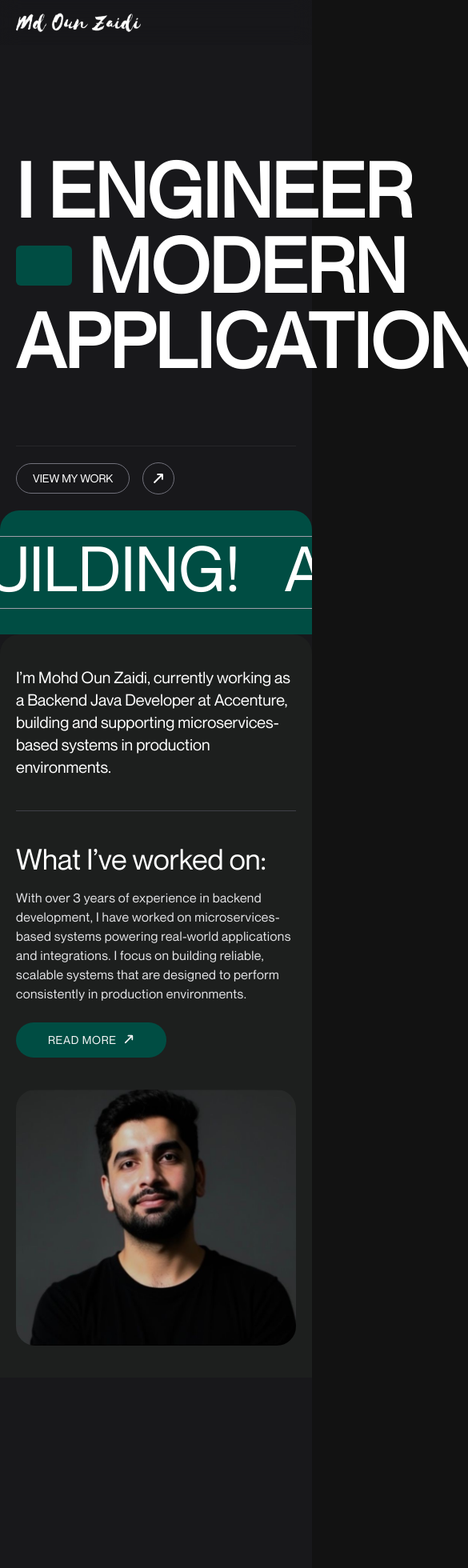
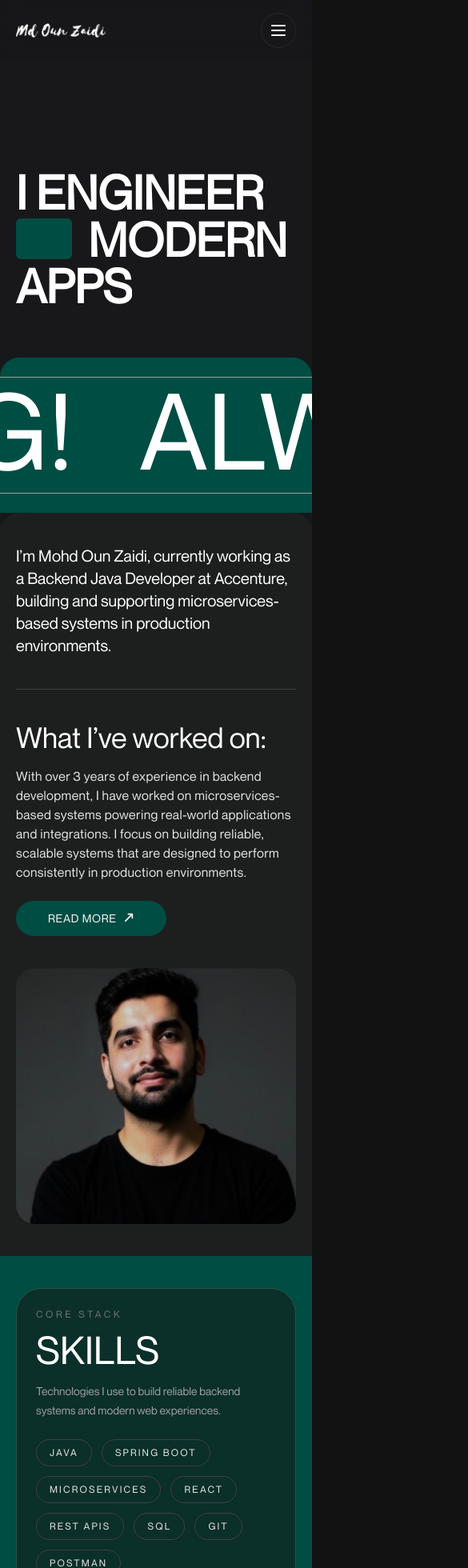
Before and after one commit to mdounzaidi/mdounzaidi-portfolio, a React (Vite) app: page / in a window 390 px wide. Shown: the top 1960 px of the page at 80% size, 585 px wide, since content can reach past the window. Built offline with nearby package versions, Linux system fonts and the light colour scheme.

Commit message:
update to my portfolio

```diff
--- a/src/App.jsx
+++ b/src/App.jsx
@@ -7,6 +7,7 @@ import Eyes from "./components/Eyes";
 import Featured from "./components/Featured";
 import Cards from "./components/Cards";
 import Footer from "./components/Footer";
+import MobileSkills from "./components/MobileSkills";
 import LocomotiveScroll from "locomotive-scroll";
 
 function App() {
@@ -27,7 +28,10 @@ function App() {
       <HeroSection />
       <Marquee />
       <About />
-      <Eyes />
+      <div className="hidden sm:block">
+        <Eyes />
+      </div>
+      <MobileSkills />
       <Featured />
       <Footer />
     </div>
--- a/src/components/HeroSection.jsx
+++ b/src/components/HeroSection.jsx
@@ -11,7 +11,11 @@ function HeroSection() {
       className="container w-full"
     >
       <div className="textstructure py-[10vh] pt-[16vh]">
-        {["I ENGINEER", "MODERN ","APPLICATIONS"].map((item, index) => (
+        {[
+          { desktop: "I ENGINEER", mobile: "I ENGINEER" },
+          { desktop: "MODERN ", mobile: "MODERN" },
+          { desktop: "APPLICATIONS", mobile: "APPS" },
+        ].map((item, index) => (
           <div key={index} className="masker">
             <div className="w-fit flex items-center overflow-hidden ">
               {index === 1 && (
@@ -28,15 +32,16 @@ function HeroSection() {
               )}
               <h1
                 key={index}
-                className="font-FoundersGroteskCondensed md:text-[7vw] sm:text-[8vw] text-[24vw] uppercase font-bold whitespace-nowrap leading-none"
+                className="font-FoundersGroteskCondensed text-[15vw] uppercase font-bold whitespace-nowrap leading-none sm:text-[8vw] md:text-[7vw]"
               >
-                {item}
+                <span className="sm:hidden">{item.mobile}</span>
+                <span className="hidden sm:inline">{item.desktop}</span>
               </h1>
             </div>
           </div>
         ))}
       </div>
-      <div className="flex items-center justify-between border-t-[1px] border-zinc-800 py-5 font-NueueMontreal">
+      <div className="hidden items-center justify-between border-t-[1px] border-zinc-800 py-5 font-NueueMontreal sm:flex">
         {[
           "Building scalable backend systems","From idea to deployment"
         ].map((item, index) => (
--- a/src/components/Marquee.jsx
+++ b/src/components/Marquee.jsx
@@ -6,14 +6,14 @@ function Marquee() {
     <div
       data-scroll
       data-scroll-section
-      data-scroll-speed="-0.1"
-      className="w-full py-8 rounded-t-3xl bg-[#004D43]"
+      data-scroll-speed="-0.18"
+      className="w-full -mt-6 py-6 rounded-t-3xl bg-[#004D43] sm:mt-0 sm:py-8"
     >
-      <div className="text text-[20vw] leading-none uppercase border-t-[1px] border-b-[1px] border-zinc-400 flex whitespace-nowrap overflow-hidden">
+      <div className="text text-[34vw] sm:text-[20vw] md:text-[20vw] leading-none uppercase border-t-[1px] border-b-[1px] border-zinc-400 flex whitespace-nowrap overflow-hidden">
         <motion.h1
           initial={{ x: 0 }}
           animate={{ x: "-100%" }}
-          transition={{ ease: "linear", repeat: Infinity, duration: 4 }}
+          transition={{ ease: "linear", repeat: Infinity, duration: 7 }}
           className="font-FoundersGroteskCondensed mb-[3vw] pr-4 "
         >
           always building! &nbsp;
@@ -21,7 +21,7 @@ function Marquee() {
         <motion.h1
           initial={{ x: 0 }}
           animate={{ x: "-100%" }}
-          transition={{ ease: "linear", repeat: Infinity, duration: 4 }}
+          transition={{ ease: "linear", repeat: Infinity, duration: 7 }}
           className="font-FoundersGroteskCondensed mb-[3vw]"
 
         >
@@ -30,7 +30,7 @@ function Marquee() {
         <motion.h1
           initial={{ x: 0 }}
           animate={{ x: "-100%" }}
-          transition={{ ease: "linear", repeat: Infinity, duration:  4 }}
+          transition={{ ease: "linear", repeat: Infinity, duration: 7 }}
           className="font-FoundersGroteskCondensed mb-[3vw]"
         >
           always building! &nbsp;
--- /dev/null
+++ b/src/components/MobileSkills.jsx
@@ -0,0 +1,45 @@
+import React from "react";
+
+function MobileSkills() {
+  const skills = [
+    "Java",
+    "Spring Boot",
+    "Microservices",
+    "React",
+    "REST APIs",
+    "SQL",
+    "Git",
+    "Postman",
+  ];
+
+  return (
+    <section className="bg-[#004D43] px-5 py-10 text-white sm:hidden">
+  <div className="mx-auto max-w-md rounded-[2rem] border border-white/15 bg-[#0b2f29] p-6">
+
+    <p className="text-xs uppercase tracking-[0.3em] text-zinc-500">
+          Core Stack
+        </p>
+        <h2 className="mt-3 font-FoundersGroteskCondensed text-5xl uppercase leading-none">
+          Skills
+        </h2>
+        <p className="mt-4 text-sm leading-6 text-zinc-400">
+          Technologies I use to build reliable backend systems and modern web
+          experiences.
+        </p>
+
+        <div className="mt-6 flex flex-wrap gap-3">
+          {skills.map((skill) => (
+            <span
+              key={skill}
+              className="rounded-full border border-zinc-700 px-4 py-2 text-xs uppercase tracking-[0.18em] text-zinc-200"
+            >
+              {skill}
+            </span>
+          ))}
+        </div>
+      </div>
+    </section>
+  );
+}
+
+export default MobileSkills;
--- a/src/components/Navbar.jsx
+++ b/src/components/Navbar.jsx
@@ -1,15 +1,20 @@
-import React from "react";
-import Logo from "../assets/logo.svg";
-// import { LuMenu } from "react-icons/lu";
-import myImage from "../assets/images/logo.png"; ;
+import React, { useState } from "react";
+import { LuMenu, LuX } from "react-icons/lu";
+import myImage from "../assets/images/logo.png";
 
 function Navbar() {
+  const [isOpen, setIsOpen] = useState(false);
   const navLinks = ["Home", "About", "Projects", "Skills", "Experience", "Contact"];
+
   return (
-    <div className="sticky bg-zinc-900/40 backdrop-blur-md top-0 z-[999] py-4 sm:py-5">
+    <div className="sticky top-0 z-[999] bg-zinc-900/40 py-4 backdrop-blur-md sm:py-5">
       <div className="container w-full font-NueueMontreal flex items-center justify-between">
         <div className="logo">
-          <img src={myImage} className="w-39 brightness-0 invert " alt="ochi logo" />
+          <img
+            src={myImage}
+            className="w-28 brightness-0 invert sm:w-36"
+            alt="ochi logo"
+          />
         </div>
         <div className="links items-center gap-10 hidden md:flex">
           {navLinks.map((item, index) => (
@@ -31,8 +36,33 @@ function Navbar() {
             </a>
           ))}
         </div>
-        {/* <LuMenu className="md:hidden block text-3xl" /> */}
+        <button
+          type="button"
+          onClick={() => setIsOpen((prev) => !prev)}
+          className="flex h-11 w-11 items-center justify-center rounded-full border border-zinc-800 text-2xl md:hidden"
+          aria-label="Toggle navigation menu"
+        >
+          {isOpen ? <LuX /> : <LuMenu />}
+        </button>
       </div>
+
+      {isOpen && (
+        <div className="container mt-4 md:hidden">
+          <div className="rounded-3xl border border-zinc-800 bg-zinc-900/95 px-5 py-4 shadow-2xl">
+            <div className="flex flex-col gap-4">
+              {navLinks.map((item) => (
+                <a
+                  key={item}
+                  className="border-b border-zinc-800 pb-3 text-base font-light capitalize text-zinc-200 last:border-b-0 last:pb-0"
+                  onClick={() => setIsOpen(false)}
+                >
+                  {item}
+                </a>
+              ))}
+            </div>
+          </div>
+        </div>
+      )}
     </div>
   );
 }
```
